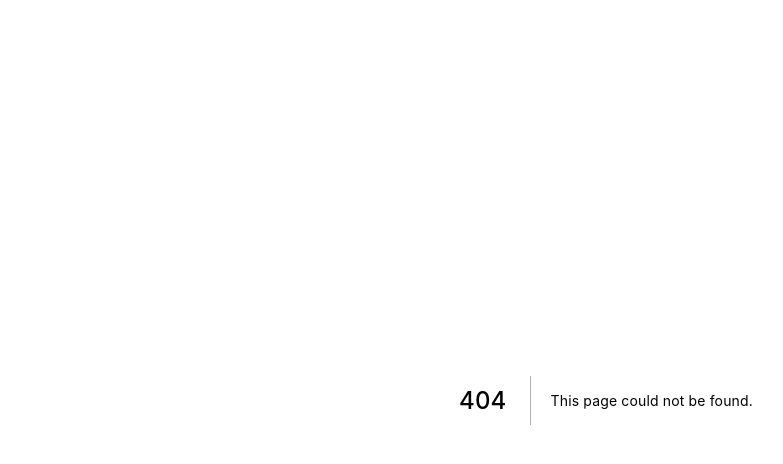
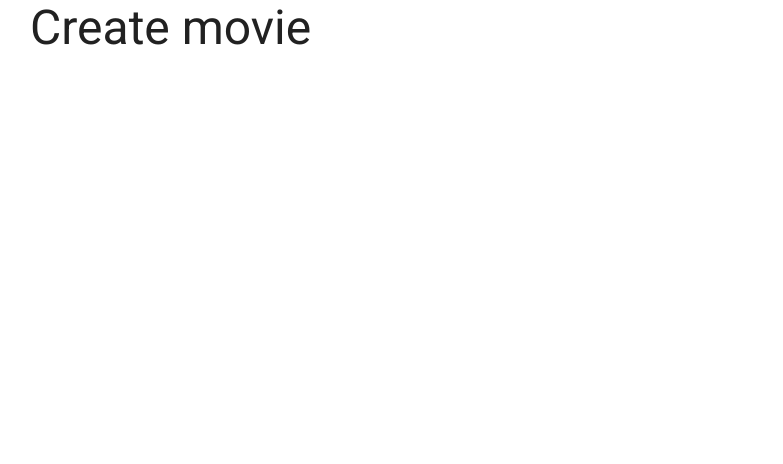
Before and after one commit to mathcale/mathbuster, a Next.js app in the folder packages/frontend/: page /movies/create in a window 1280 px wide. Before the commit this address had no page. Shown: the top 464 px of the page, without its empty margins (34-817 px from the left). Built offline with nearby package versions, Linux system fonts and the light colour scheme.

Commit message:
chore(frontend/movies): creating add movie page

```diff
--- /dev/null
+++ b/packages/frontend/src/pages/movies/create.tsx
@@ -0,0 +1,17 @@
+import Head from 'next/head';
+import Container from '@material-ui/core/Container';
+import Typography from '@material-ui/core/Typography';
+
+export default function CreateMoviePage() {
+  return (
+    <>
+      <Head>
+        <title>Add movie :: Mathbuster</title>
+      </Head>
+
+      <Container>
+        <Typography variant="h3">Create movie</Typography>
+      </Container>
+    </>
+  );
+}
```
